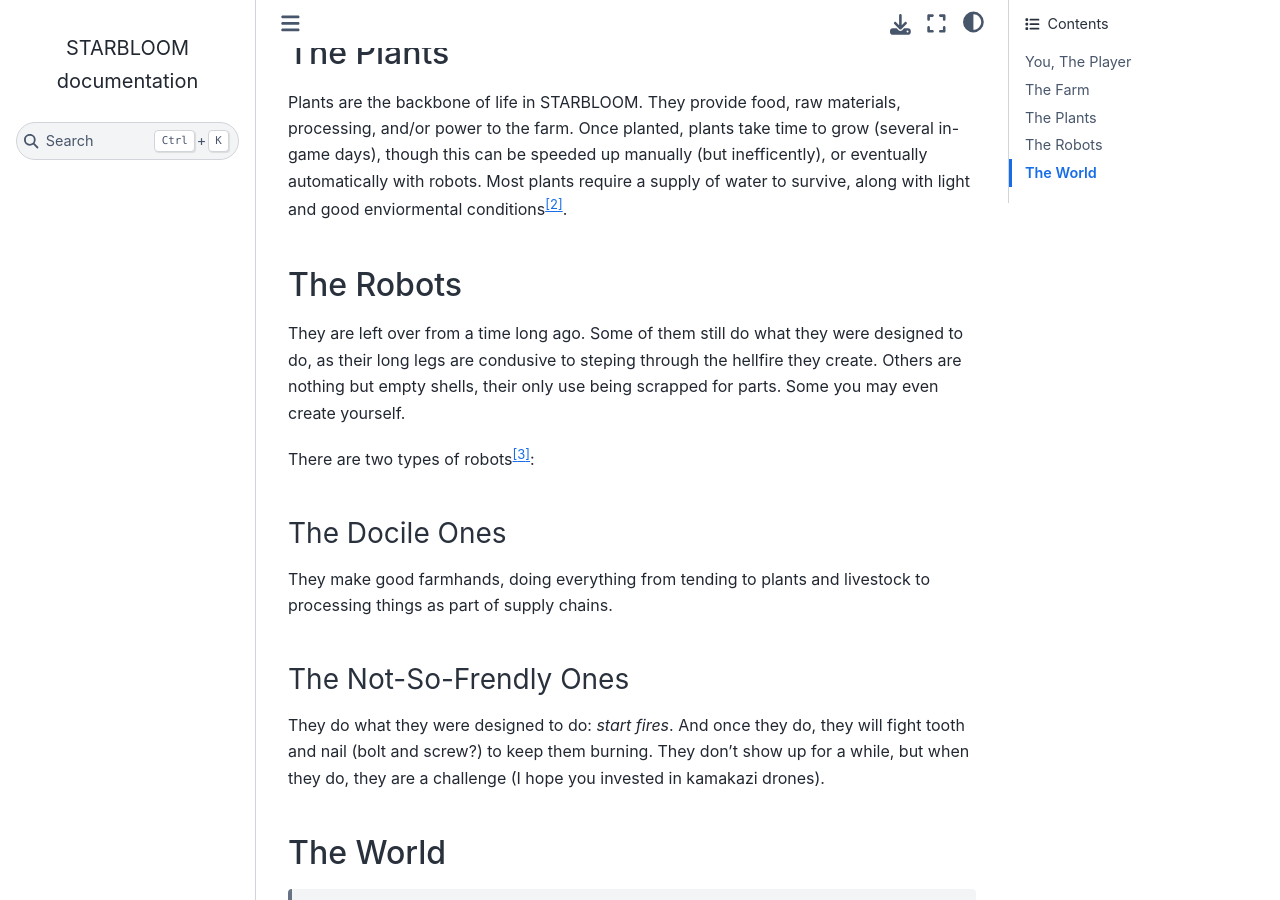
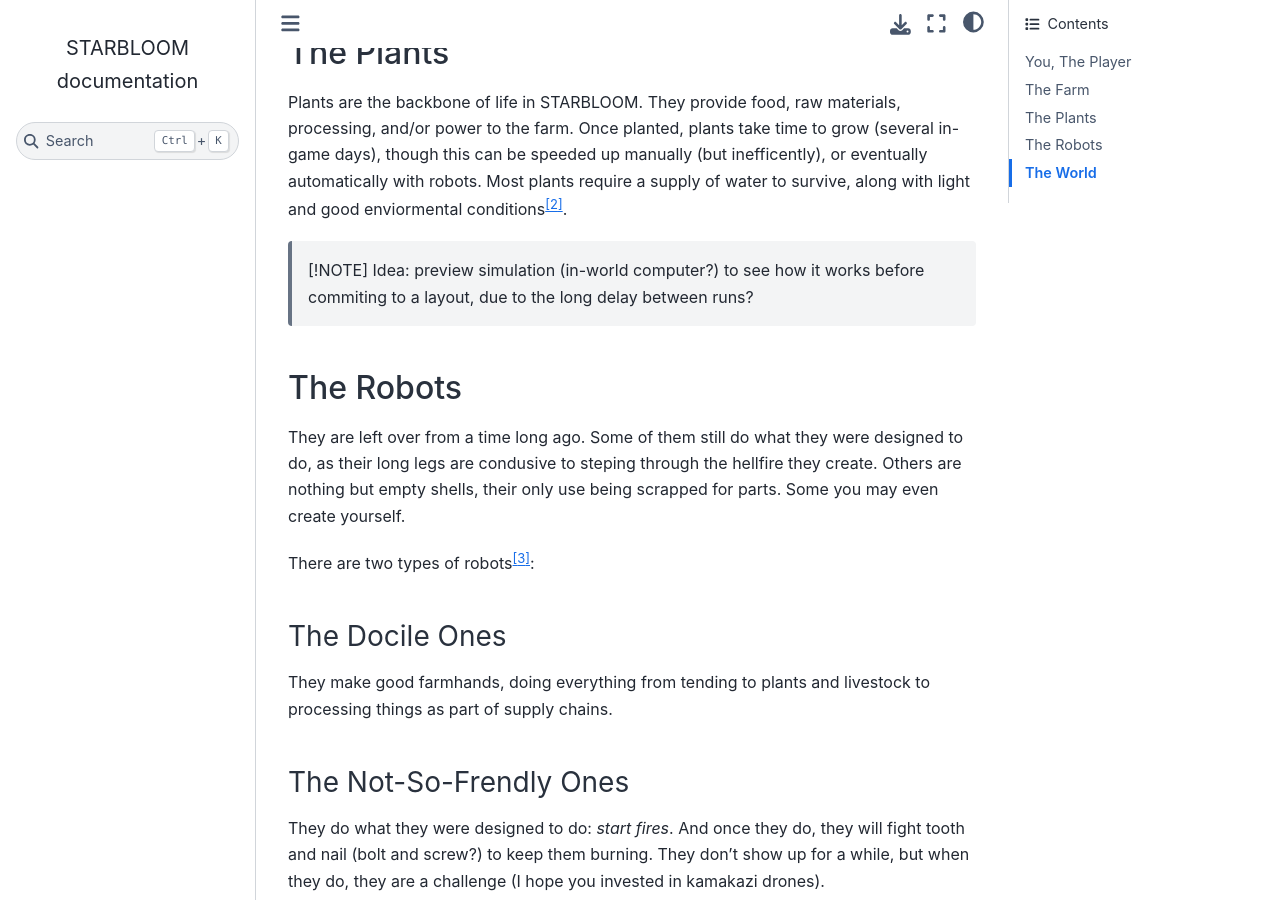
Before and after one commit to 1KGD/sb, a Sphinx documentation site: the page built from docs/about.md, in a window 1280 px wide and 900 px high, scrolled down 1034 px. Built offline with Sphinx 7.4.7 and the Sphinx Book theme 1.1.4, drawn with Linux system fonts in a browser that asks for light colours.

Commit message:
chore: major docs cleanup

```diff
--- a/docs/about.md
+++ b/docs/about.md
@@ -2,7 +2,6 @@
 
 > [!WARNING]
 > This game is very early in development and *all* of this is subject to change. No promises.
-
 
 > STARBLOOM is intended to be a factory building game. It is also intended to be a relaxing farming game.
 
@@ -27,6 +26,9 @@ with little to no help from you.
 
 Plants are the backbone of life in STARBLOOM. They provide food, raw materials, processing, and/or power to the farm. Once planted, plants take time to grow (several in-game days), though this can be speeded up manually (but inefficently), or eventually automatically with robots. Most plants require a supply of water to survive, along with light and good enviormental conditions[^2].
 
+> [!NOTE]
+> Idea: preview simulation (in-world computer?) to see how it works before commiting to a layout, due to the long delay between runs?
+
 [^2]: *Food For Thought:* Should some plants die every winter and require replanting to fix assembly lines? Probably only a specific few that aren't needed in bulk. Maybe a way to prevent "thousands of identical furnaces all smelting iron" aproaches to playing the game.
 
 ## The Robots
```
Also changed, not shown: README.md (+8 -2 lines).
